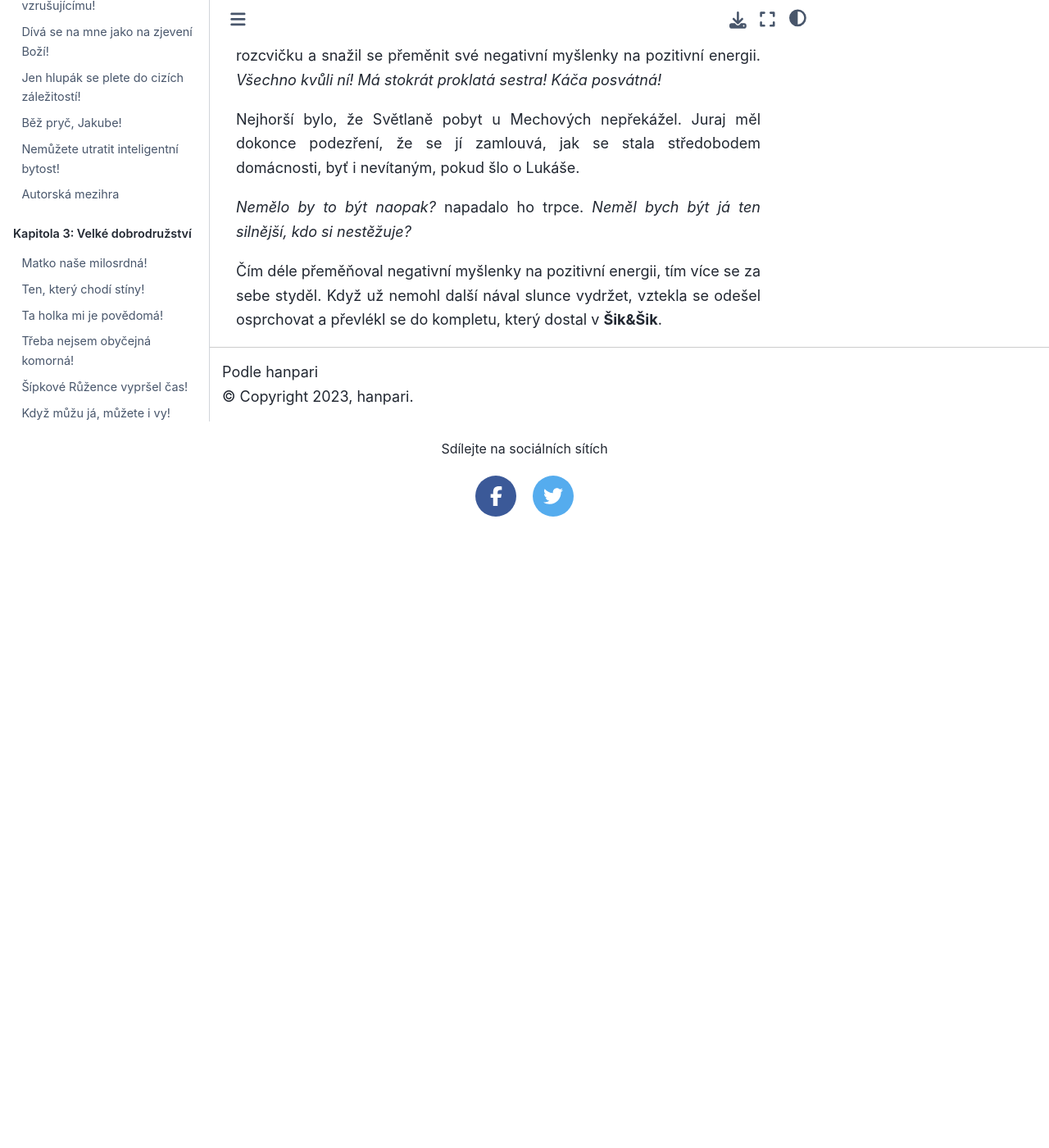
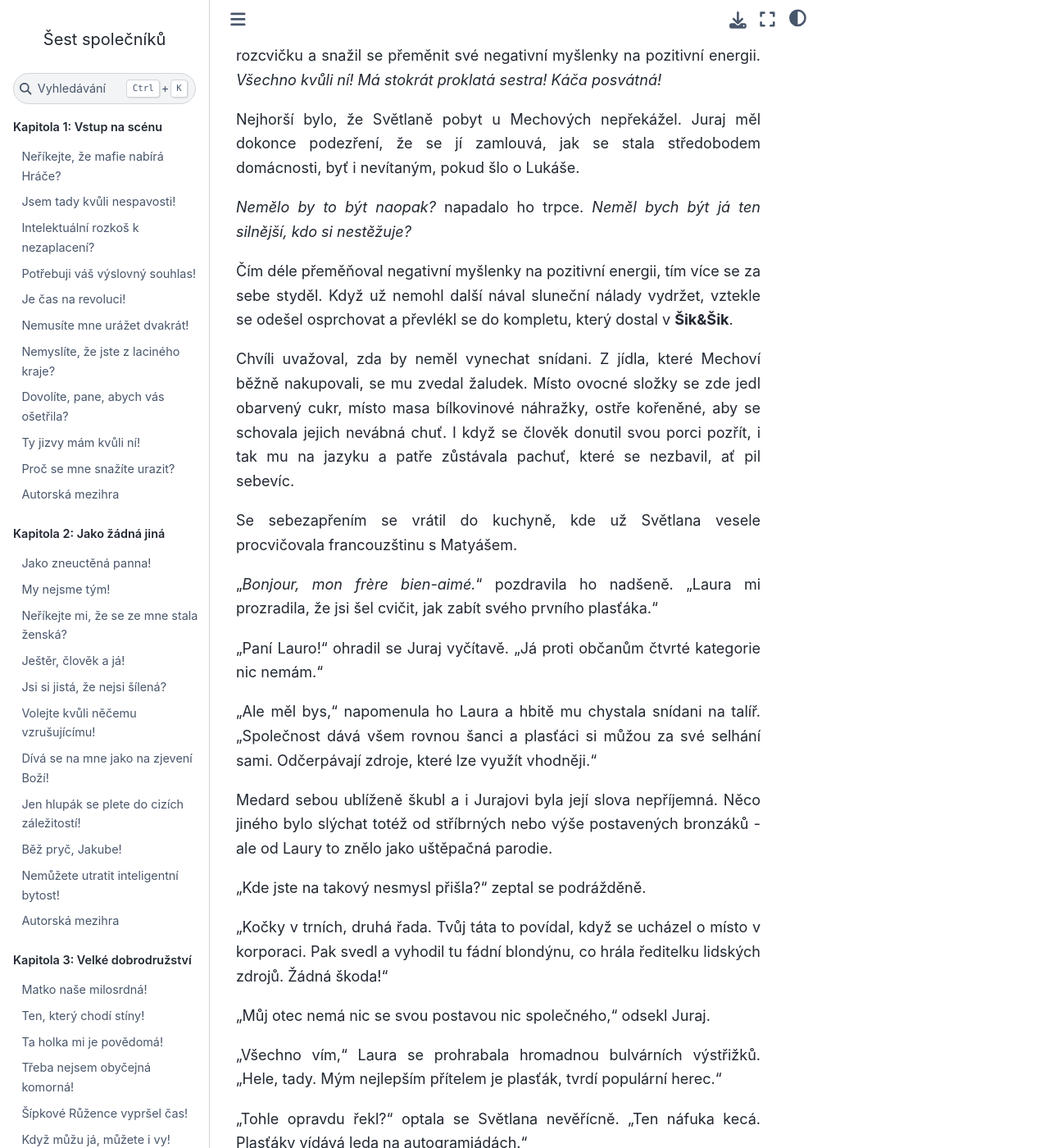
Before and after one commit to hanpari/sest-spolecniku, a Sphinx documentation site: the page built from source/sest_spolecniku/009/01.md, in a window 1280 px wide and 1400 px high, scrolled down 2286 px. Shown: the whole window at 82% size. Built offline with Sphinx 7.4.7 and the Sphinx Book theme 1.1.4, drawn with Linux system fonts in a browser that asks for light colours; pages that are not in the unit, such as notebooks, are missing from menus; before the commit the page ends 2916 px from its top, so only the background shows below that; some of the changed text lies outside the part shown.

Commit message:
Pokracovani

```diff
--- a/source/sest_spolecniku/009/01.md
+++ b/source/sest_spolecniku/009/01.md
@@ -52,4 +52,50 @@
 
 *Nemělo by to být naopak?* napadalo ho trpce. *Neměl bych být já ten silnější, kdo si nestěžuje?*
 
-Čím déle přeměňoval negativní myšlenky na pozitivní energii, tím více se za sebe styděl. Když už nemohl další nával slunce vydržet, vztekla se odešel osprchovat a převlékl se do kompletu, který dostal v **Šik&Šik**.
+Čím déle přeměňoval negativní myšlenky na pozitivní energii, tím více se za sebe styděl. Když už nemohl další nával sluneční nálady vydržet, vztekle se odešel osprchovat a převlékl se do kompletu, který dostal v **Šik&Šik**.
+
+Chvíli uvažoval, zda by neměl vynechat snídani. Z jídla, které Mechoví běžně nakupovali, se mu zvedal žaludek. Místo ovocné složky se zde jedl obarvený cukr, místo masa bílkovinové náhražky, ostře kořeněné, aby se schovala jejich nevábná chuť. I když se člověk donutil svou porci pozřít, i tak mu na jazyku a patře zůstávala pachuť, které se nezbavil, ať pil sebevíc.
+
+Se sebezapřením se vrátil do kuchyně, kde už Světlana vesele procvičovala francouzštinu s Matyášem.
+
+"*Bonjour, mon frère bien-aimé.*" pozdravila ho nadšeně. "Laura mi prozradila, že jsi šel cvičit, jak zabít svého prvního plasťáka."
+
+"Paní Lauro!" ohradil se Juraj vyčítavě. "Já proti občanům čtvrté kategorie nic nemám."
+
+"Ale měl bys," napomenula ho Laura a hbitě mu chystala snídani na talíř. "Společnost dává všem rovnou šanci a plasťáci si můžou za své selhání sami. Odčerpávají zdroje, které lze využít vhodněji."
+
+Medard sebou ublíženě škubl a i Jurajovi byla její slova nepříjemná. Něco jiného bylo slýchat totéž od stříbrných nebo výše postavených bronzáků - ale od Laury to znělo jako uštěpačná parodie.
+
+"Kde jste na takový nesmysl přišla?" zeptal se podrážděně.
+
+"Kočky v trních, druhá řada. Tvůj táta to povídal, když se ucházel o místo v korporaci. Pak svedl a vyhodil tu fádní blondýnu, co hrála ředitelku lidských zdrojů. Žádná škoda!"
+
+"Můj otec nemá nic se svou postavou nic společného," odsekl Juraj.
+
+"Všechno vím," Laura se prohrabala hromadnou bulvárních výstřižků. "Hele, tady. Mým nejlepším přítelem je plasťák, tvrdí populární herec."
+
+"Tohle opravdu řekl?" optala se Světlana nevěřícně. "Ten náfuka kecá. Plasťáky vídává leda na autogramiádách."
+
+"Vsadím se, že kamarády z mokré čtvrti před svou fajnovou rodinou tají," rozzářila se Laura, kterou nemohlo nic zviklat. "O co, že jste ani netušili, že pěstuje špinavou lásku?"
+
+"*L'amour sale?*" našpicoval uši Matyáš.
+
+"Přesně tak. Chcete, abych vám přečetla, jak jste utíkali z domu?"
+
+"To stačí, miláčku," zasáhl Medard, který se ošíval stejně jako Juraj. "Nic jako špinavá láska neexistuje. Jen Zlatoústého žvásty! Kdo by ho bral vážně."
+
+"Neexistuje, ano? Malý moment, kde jsem to jen..."
+
+Když se vrhla na svůj štos bulváru, aby přinesla důkazy o krajně nepravděpodobných vztazích mezi stříbrnými a plasťáky, zrudlý Juraj si vybavil scénu z podzemí **Šik&Šik** a odpor, s jakým se nutil dotýkat se Gabrielina nahého těla.
+
+*Ještě chvilku téhle diety,* pomyslel si, zatímco se odhodlával k prvnímu soustu, *a také dostanu vyrážku.*
+
+Než ale mohl skousnout, sestoupil po schodech Lukáš, který se vynořil z koupelny v roztrhaném černém tričku s bílou lebkou uprostřed a nápisem **Korzáři**.
+
+"Vás tady je," zabručel nespokojeně. "Zdar, mámo. Zdar, táto." A aby nikoho nevynechal, poklepal Matyášovi na sluchátka, které ten neustále nosil kolem krku. Když se jeho mladší bratr podrážděně ohnal, Lukáš se spokojeně ušklíbl.
+
+Světlana, která nesnesla, aby ji přehlíželi, mu věnovala zářivý úsměv. "Dobré ráno, Lukáši. Měl jsi klidnou noc?"
+
+Buď její nevinný úsměv nebo nevinný otázka, popřípadě obojí, mladíka tak vyvedlo z míry, že sešel z cesty a vrazil do ledničky, kterou právě otevíral Medard.
+
+"Safra, táto, co blbneš!"
```
